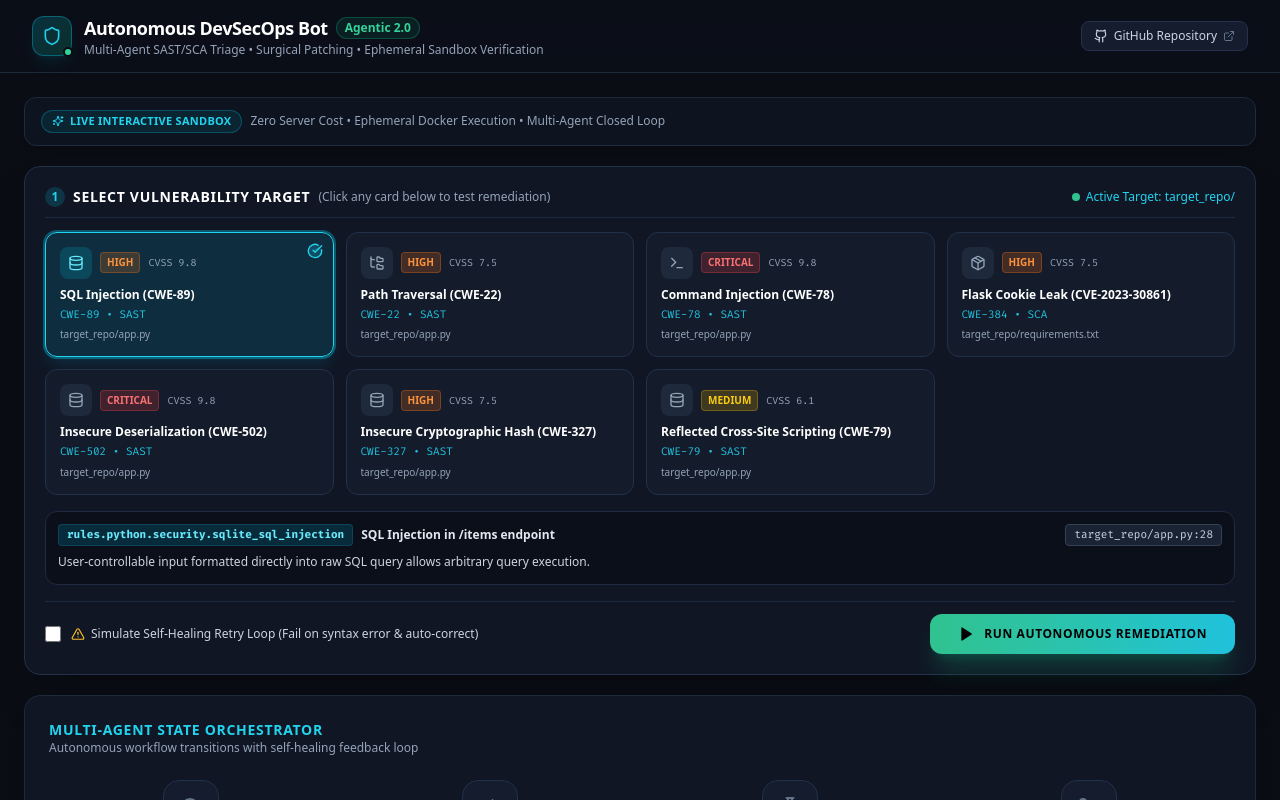
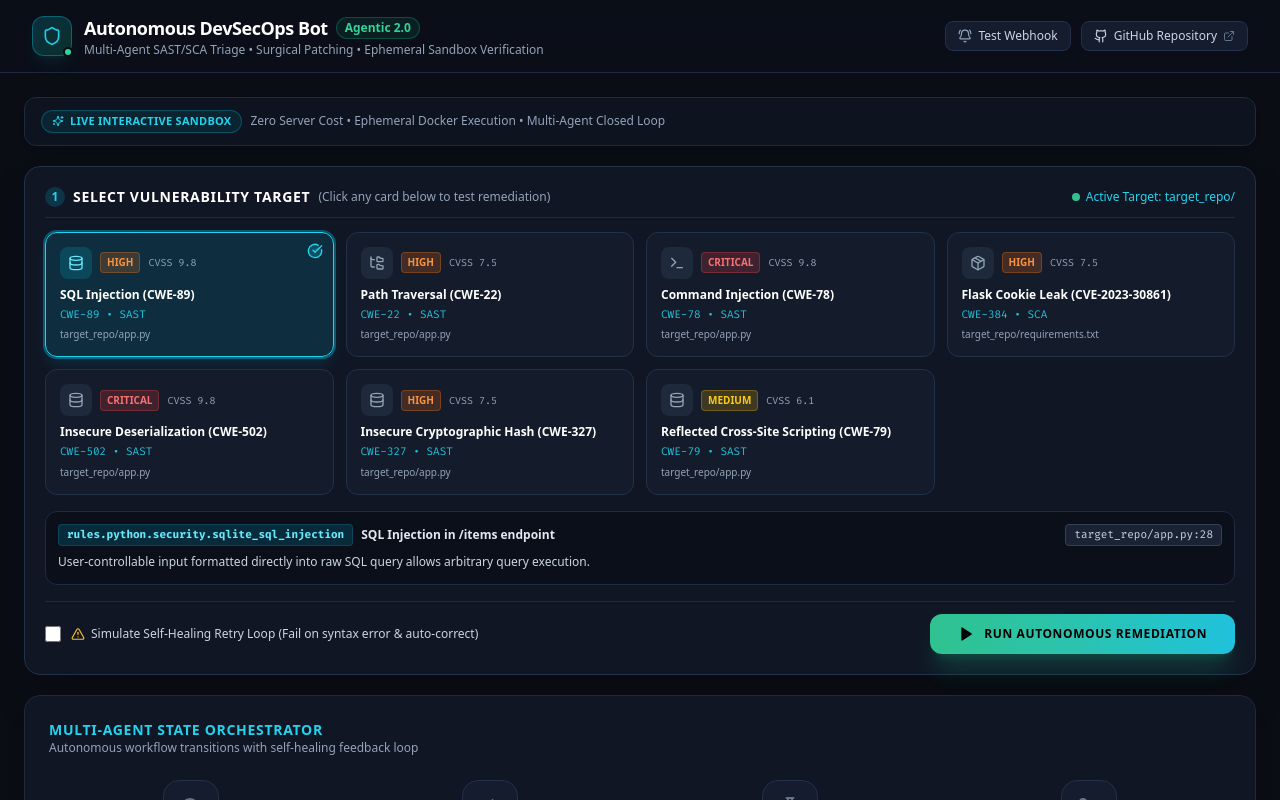
Before and after one commit to ravishkarathnayaka/Autonomous-Agentic-Patching-DevSecOps-Remediation-Bot, a React (Vite) app in the folder web/: page / in a window 1280 px wide. Shown: the top 800 px of the page. Built offline with nearby package versions, Linux system fonts and the light colour scheme.

Commit message:
feat(web): add notification webhook testing trigger to web portal

```diff
--- a/web/src/components/Navbar.tsx
+++ b/web/src/components/Navbar.tsx
@@ -1,5 +1,5 @@
-import React from 'react';
-import { Shield, GitPullRequest, Terminal, Github, ExternalLink } from 'lucide-react';
+import React, { useState } from 'react';
+import { Shield, GitPullRequest, Terminal, Github, ExternalLink, BellRing } from 'lucide-react';
 
 interface NavbarProps {
   onOpenPr: () => void;
@@ -7,6 +7,13 @@ interface NavbarProps {
 }
 
 export const Navbar: React.FC<NavbarProps> = ({ onOpenPr, hasPr }) => {
+  const [webhookSent, setWebhookSent] = useState(false);
+
+  const handleTestWebhook = () => {
+    setWebhookSent(true);
+    setTimeout(() => setWebhookSent(false), 3000);
+  };
+
   return (
     <header className="border-b border-[#1f293d] bg-[#0c101a]/80 backdrop-blur-md sticky top-0 z-50 px-4 lg:px-8 py-3.5">
       <div className="max-w-7xl mx-auto flex items-center justify-between">
@@ -33,6 +40,15 @@ export const Navbar: React.FC<NavbarProps> = ({ onOpenPr, hasPr }) => {
 
         {/* Action Controls */}
         <div className="flex items-center gap-2.5">
+          <button
+            onClick={handleTestWebhook}
+            title="Dispatch simulated DevSecOps webhook notification to Slack/Discord"
+            className="flex items-center gap-1.5 px-3 py-1.5 rounded-lg bg-[#141c2e] hover:bg-[#1a253d] border border-[#23314f] text-slate-300 hover:text-cyan-400 transition-all text-xs font-medium"
+          >
+            <BellRing className={`w-3.5 h-3.5 ${webhookSent ? 'text-cyan-400 animate-bounce' : 'text-slate-400'}`} />
+            <span className="hidden sm:inline">{webhookSent ? 'Dispatched!' : 'Test Webhook'}</span>
+          </button>
+
           {hasPr && (
             <button
               onClick={onOpenPr}
```
